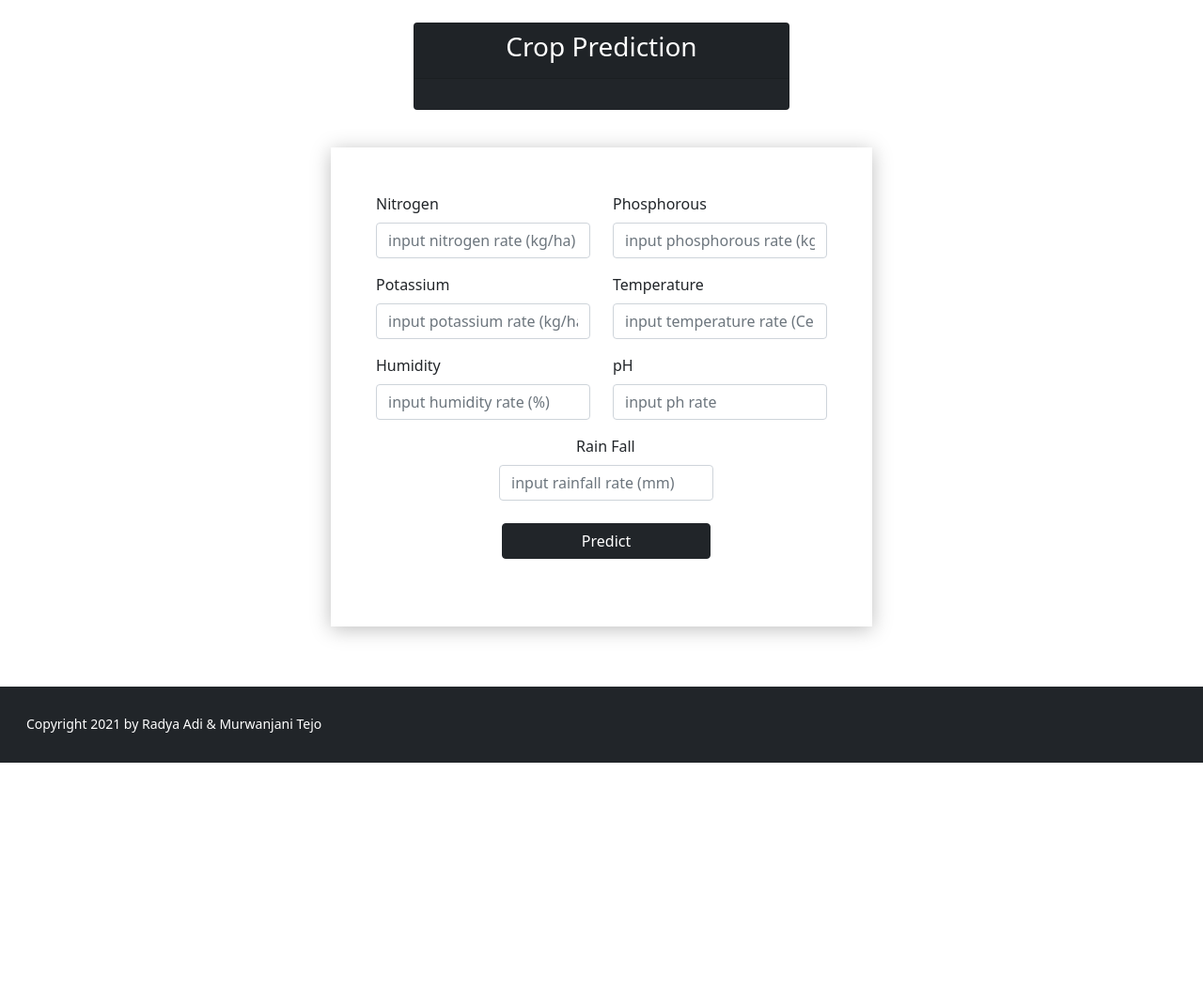
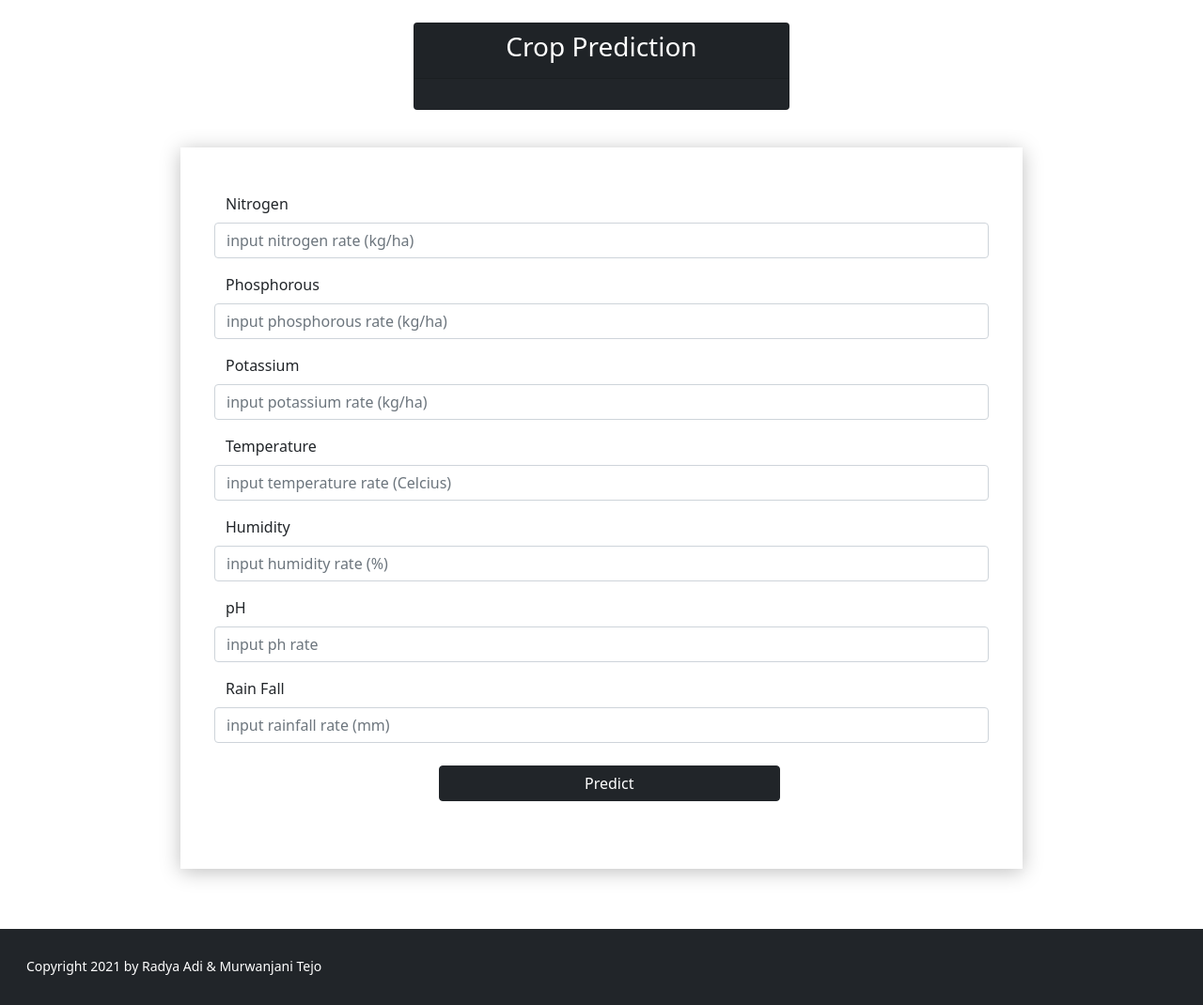
Before and after one commit to radyaadi/capstone-project, a Flask app: page / in a window 1280 px wide. Shown: the part 74-1144 px from the top of the page at 94% size. Before the commit the page ends 886 px from the top, so only its background shows below. Run offline with Flask 2, Linux system fonts and the light colour scheme; parts of the project's set-up code (start-up, migrations or seed data) failed here and were passed over.

Commit message:
Update index.html

```diff
--- a/templates/index.html
+++ b/templates/index.html
@@ -41,43 +41,35 @@
             </center>
         </section>
 
-        <section class="container-sm bg p-5" style="width: 45%; margin-bottom: 5%; box-shadow: 0 3px 20px rgba(0, 0, 0, 0.253);">
+        <section class="container-sm bg p-5" style="width: 70%; margin-bottom: 5%; box-shadow: 0 3px 20px rgba(0, 0, 0, 0.253);">
             <form action="{{ url_for('predict')}}" method="post">
                 <div class="row mb-3">
-                    <div class="col">
                     <label for="nitrogen" class="form-label">Nitrogen</label>
                     <input type="text" class="form-control" id="nitrogen" placeholder="input nitrogen rate (kg/ha)" name="N" required>
                 </div>
-                    <div class="col">
+                <div class="row mb-3">
                     <label for="phosphorous" class="form-label">Phosphorous</label>
                     <input type="text" class="form-control" id="phosphorous" placeholder="input phosphorous rate (kg/ha)" name="P" required>
                 </div>
-                </div>
                 <div class="row mb-3">
-                    <div class="col">
                     <label for="potassium" class="form-label">Potassium</label>
                     <input type="text" class="form-control" id="potassium" placeholder="input potassium rate (kg/ha)" name="K" required>
                 </div>
-                    <div class="col">
+                <div class="row mb-3">
                     <label for="temperature" class="form-label">Temperature</label>
                     <input type="text" class="form-control" id="temperature" placeholder="input temperature rate (Celcius)" name="temperature" required>
                 </div>
-                </div>
                 <div class="row mb-3">
-                    <div class="col">
                     <label for="humidity" class="form-label">Humidity</label>
                     <input type="text" class="form-control" id="humidity" placeholder="input humidity rate (%)" name="humidity" required>
                 </div>
-                    <div class="col">
+                <div class="row mb-3">
                     <label for="ph" class="form-label">pH</label>
                     <input type="text" class="form-control" id="ph" placeholder="input ph rate" name="ph" required>
                 </div>
-                </div>
                 <div class="row mb-3">
-                    <div class="col-6" style="margin-left: 26%;">
-                        <label for="rainfall" class="form-label" style="margin-left: 36%;">Rain Fall</label>
+                    <label for="rainfall" class="form-label">Rain Fall</label>
                     <input type="text" class="form-control" id="rainfall" placeholder="input rainfall rate (mm)" name="rainfall" required>
-                    </div>
                 </div>
                 <div class="row mb-3 py-2">
                     <button type="submit" class="btn btn-dark text" style="width: 44%; margin-left: 29%;">Predict</button>
```
Lines whose indentation alone changed are shown as unchanged.
